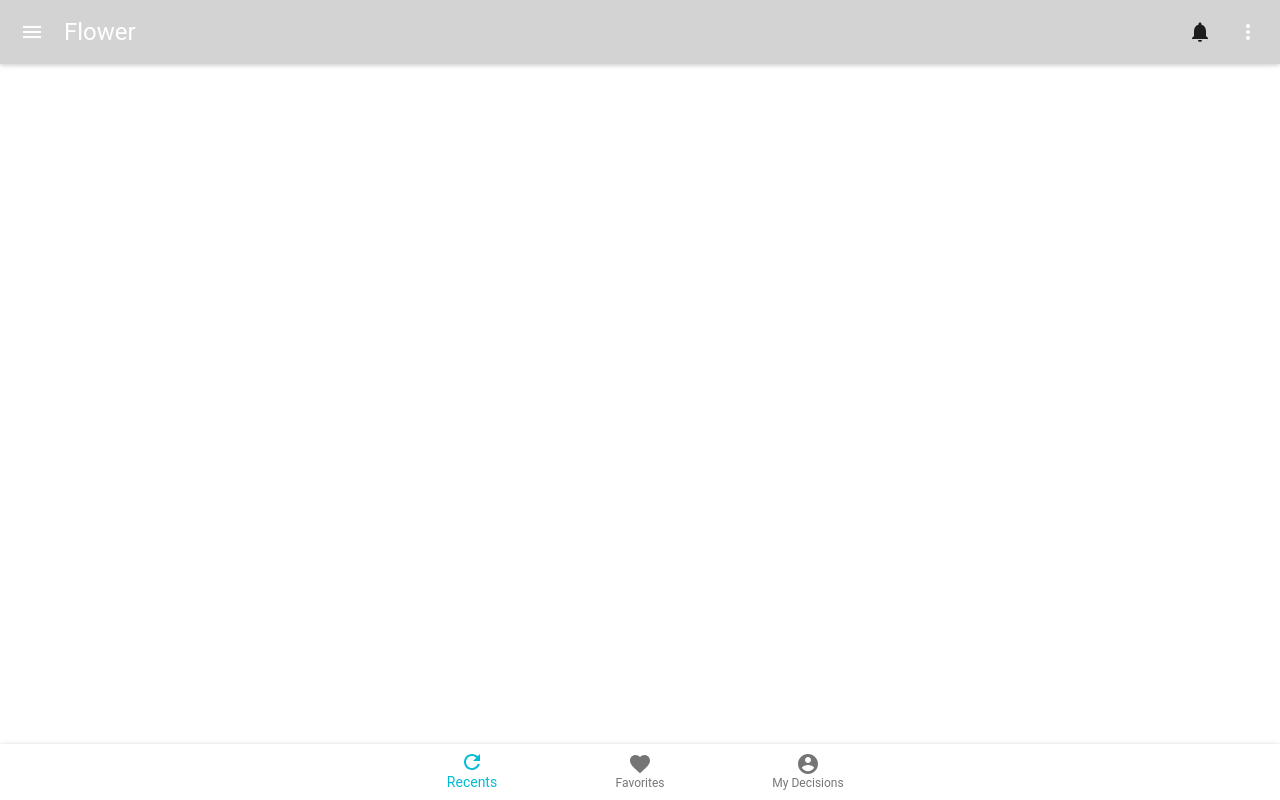
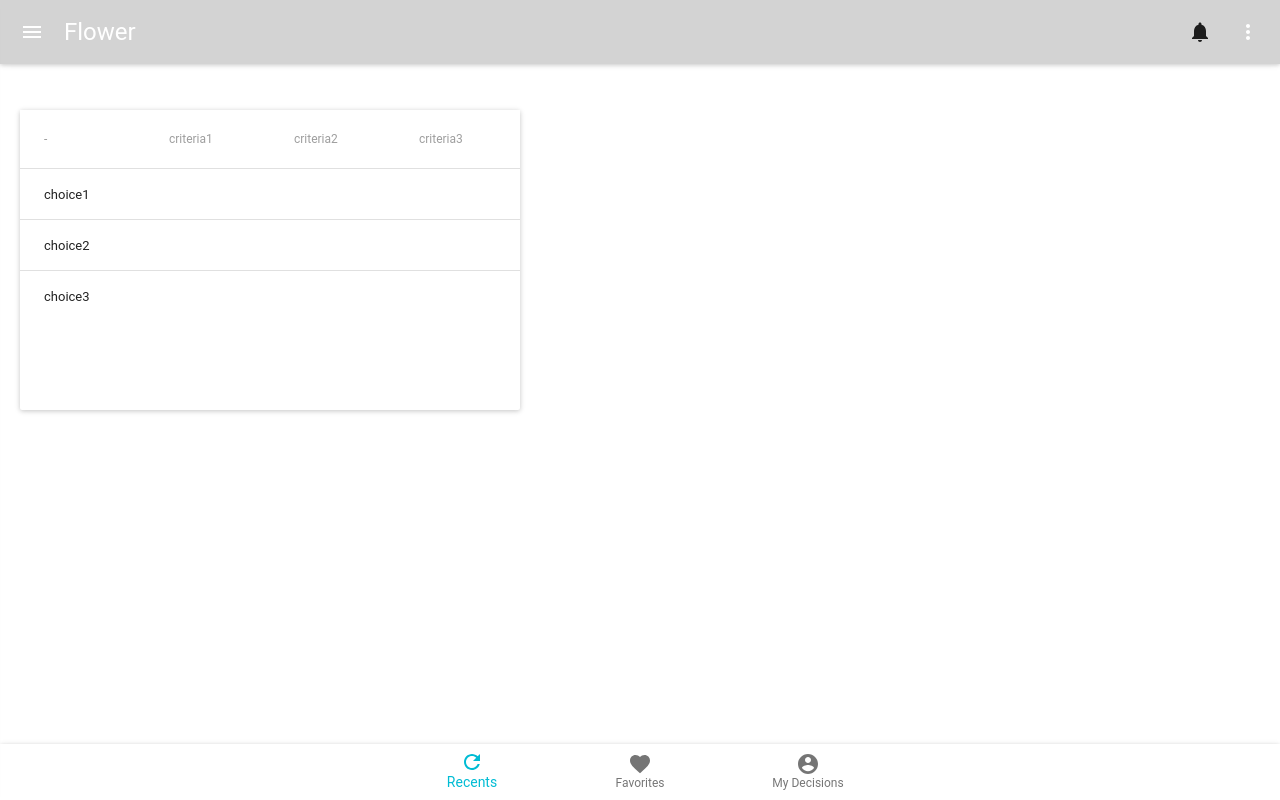
Before and after one commit to leitediogo/flower-frontend, a React (Create React App) app: page /matrix in a window 1280 px wide. Built offline with nearby package versions, Linux system fonts and the light colour scheme; what react-tap-event-plugin would draw is missing.

Commit message:
matrix going

```diff
--- a/src/App.js
+++ b/src/App.js
@@ -7,7 +7,7 @@ import DecisionCardList from './components/DecisionCardList'
 import DecisionBottomNavigation from './components/DecisionBottomNavigation'
 import AddDecisionWizard from './components/AddDecisionWizard'
 import IconTesting from './components/IconTesting'
-import Main from './components/Main'
+import MatrixTryOut from './components/MatrixTryOut'
 
 // Needed for onTouchTap
 import injectTapEventPlugin from 'react-tap-event-plugin';
@@ -24,7 +24,7 @@ class App extends Component {
           <Route path="/" component={DecisionCardList} />
           <Route path="/AddDecisionWizard" component={AddDecisionWizard} />
           <Route path="/icons" component={IconTesting} />
-          <Route path="/main" component={Main} />
+          <Route path="/matrix" component={MatrixTryOut} />
         </Router>
         <div>
           <DecisionBottomNavigation />
--- a/src/components/AddDecisionWizard.js
+++ b/src/components/AddDecisionWizard.js
@@ -72,7 +72,7 @@ class AddDecisionWizard extends Component {
                 definition: this.state.decision
             })
             .set('Accept', 'application/json')
-            .end(function(err, res) {
+            .end(function (err, res) {
                 if (err || !res.ok) {
                     console.error(err);
                 } else {
@@ -168,6 +168,15 @@ class AddDecisionWizard extends Component {
         //reset tmps
         change.decision.tmpParticipantName = ''
         change.decision.tmpParticipantDesc = ''
+    }
+
+    handleInformationRow = (event,index,value, rowNumber, columnId ) => {
+        console.log('row clicked')
+        console.log (event)
+        console.log(index)
+        console.log(value)
+        console.log(rowNumber)
+        console.log(columnId)
     }
 
     getStepContent(stepIndex) {
@@ -404,13 +413,13 @@ class AddDecisionWizard extends Component {
             case 4:
                 return (
                     <div>
-                        <Paper zDepth={0} style={styles.paper}>
-                            <Table>
+                        <Paper zDepth={1} style={styles.paper}>
+                            <Table onCellClick={this.handleInformationRow}>
                                 <TableHeader displaySelectAll={false}>
                                     <TableRow>
-                                    {this.state.decision.criteria.map((row, index) => (
-                                        <TableHeaderColumn key={index}>{row.name}</TableHeaderColumn>
-                                    ))}
+                                        {this.state.decision.criteria.map((row, index) => (
+                                            <TableHeaderColumn key={index}>{row.name}</TableHeaderColumn>
+                                        ))}
                                     </TableRow>
                                 </TableHeader>
                                 <TableBody displayRowCheckbox={false} >
--- a/src/components/Main.js
+++ /dev/null
@@ -1,32 +0,0 @@
-import React from 'react';
-import { darkBlack } from 'material-ui/styles/colors';
-import MuiThemeProvider from 'material-ui/styles/MuiThemeProvider';
-import getMuiTheme from 'material-ui/styles/getMuiTheme';
-import AppBar from 'material-ui/AppBar'
-
-// This replaces the textColor value on the palette
-// and then update the keys for each component that depends on it.
-// More on Colors: http://www.material-ui.com/#/customization/colors
-const muiTheme = getMuiTheme({
-    palette: {
-        textColor: darkBlack,
-    },
-    appBar: {
-        height: 100,
-    },
-});
-
-// MuiThemeProvider takes the theme as a property and passed it down the hierarchy.
-const Main = () => (
-    <MuiThemeProvider muiTheme={muiTheme}>
-        <div>
-            <br />
-            <br />
-            <br />
-            <br />
-            <AppBar title="My AppBar" />
-        </div>
-    </MuiThemeProvider>
-);
-
-export default Main;
--- /dev/null
+++ b/src/components/MatrixTryOut.js
@@ -0,0 +1,142 @@
+import React, { Component } from 'react'
+import MuiThemeProvider from 'material-ui/styles/MuiThemeProvider'
+import { Table, TableRow, TableBody, TableRowColumn, TableHeader, TableHeaderColumn } from 'material-ui/Table'
+import Paper from 'material-ui/Paper'
+import FlatButton from 'material-ui/FlatButton'
+import Dialog from 'material-ui/Dialog'
+import TextField from 'material-ui/TextField'
+
+const criteria = [{ id: 0, name: '-' }, { id: 1, name: 'criteria1' }, { id: 2, name: 'criteria2' }, { id: 3, name: 'criteria3' }]
+const choices = [{ id: 1, name: 'choice1' }, { id: 2, name: 'choice2' }, { id: 3, name: 'choice3' }]
+
+const styles = {
+    block: {
+        maxWidth: 250,
+    },
+    checkbox: {
+        marginBottom: 16,
+    },
+    paper: {
+        margin: 20,
+        textAlign: 'left',
+        width: 500,
+        height: 300
+    }
+}
+
+
+
+class MatrixTryOut extends Component {
+
+    constructor(props, context) {
+        super(props, context)
+        this.state = {
+            open: false,
+            row: 0,
+            col: 0,
+            tmpCell: ''
+        }
+    }
+
+    handleInputChange = (e) => {
+        let change = this.state
+        change[e.target.id] = e.target.value
+        this.setState(change)
+        console.log(this.state)
+    }
+
+    handleInformationRow = (rowNumber, columnId) => {
+        console.log('clicked row: ', rowNumber, ' column: ', columnId)
+        this.setState({ open: true, row: rowNumber, col: columnId })
+    }
+
+    handleSaveInformationModal = () => {
+        console.log('handleSaveInformation')
+        //set state to close modal
+        this.setState({ open: false })
+    }
+
+    handleOpenModal() {
+        this.setState({ open: true })
+    }
+
+    handleCloseModal = () => {
+        this.setState({ open: false })
+    }
+
+    render() {
+
+        const actionsInformationModal = [
+            <FlatButton
+                label="Cancel"
+                primary={true}
+                onTouchTap={this.handleCloseModal}
+                />,
+            <FlatButton
+                label="Save"
+                primary={true}
+                keyboardFocused={true}
+                onTouchTap={this.handleSaveInformationModal}
+                />,
+        ]
+
+        return (
+            <MuiThemeProvider>
+                <div>
+                    <br />
+                    <br />
+                    <br />
+                    <br />
+                    <br />
+                    <Paper zDepth={1} style={styles.paper}>
+                        <Table onCellClick={this.handleInformationRow} fixedHeader={true}>
+                            <TableHeader
+                                displaySelectAll={false}
+                                adjustForCheckbox={false}
+                                enableSelectAll={false}>
+                                <TableRow>
+                                    {criteria.map((row, index) => (
+                                        <TableHeaderColumn key={index}>{row.name}</TableHeaderColumn>
+                                    ))}
+                                </TableRow>
+                            </TableHeader>
+                            <TableBody displayRowCheckbox={false} >
+                                {choices.map((row, index) => (
+                                    <TableRow key={index} selected={row.selected}>
+                                        <TableRowColumn>{row.name}</TableRowColumn>
+                                        <TableRowColumn></TableRowColumn>
+                                        <TableRowColumn></TableRowColumn>
+                                        <TableRowColumn></TableRowColumn>
+                                    </TableRow>
+
+                                ))}
+                            </TableBody>
+                        </Table>
+                        <Dialog
+                            title="Add Information for cell"
+                            actions={actionsInformationModal}
+                            modal={false}
+                            open={this.state.open}
+                            onRequestClose={this.handleCloseModal}>
+                            <br />
+                            col : {this.state.col}
+                            <br />
+                            row : {this.state.row}
+                            <hr />
+                            <TextField
+                                id="tmpCell"
+                                hintText="Insert information"
+                                floatingLabelText="Information"
+                                value={this.state.tmpCell}
+                                onChange={this.handleInputChange.bind(this)}
+                                />
+                            <br />
+                        </Dialog>
+                    </Paper>
+                </div>
+            </MuiThemeProvider>
+        );
+    }
+}
+
+export default MatrixTryOut
```
Also changed, not shown: 1 other file (tests, documents, lock files or other folders).
